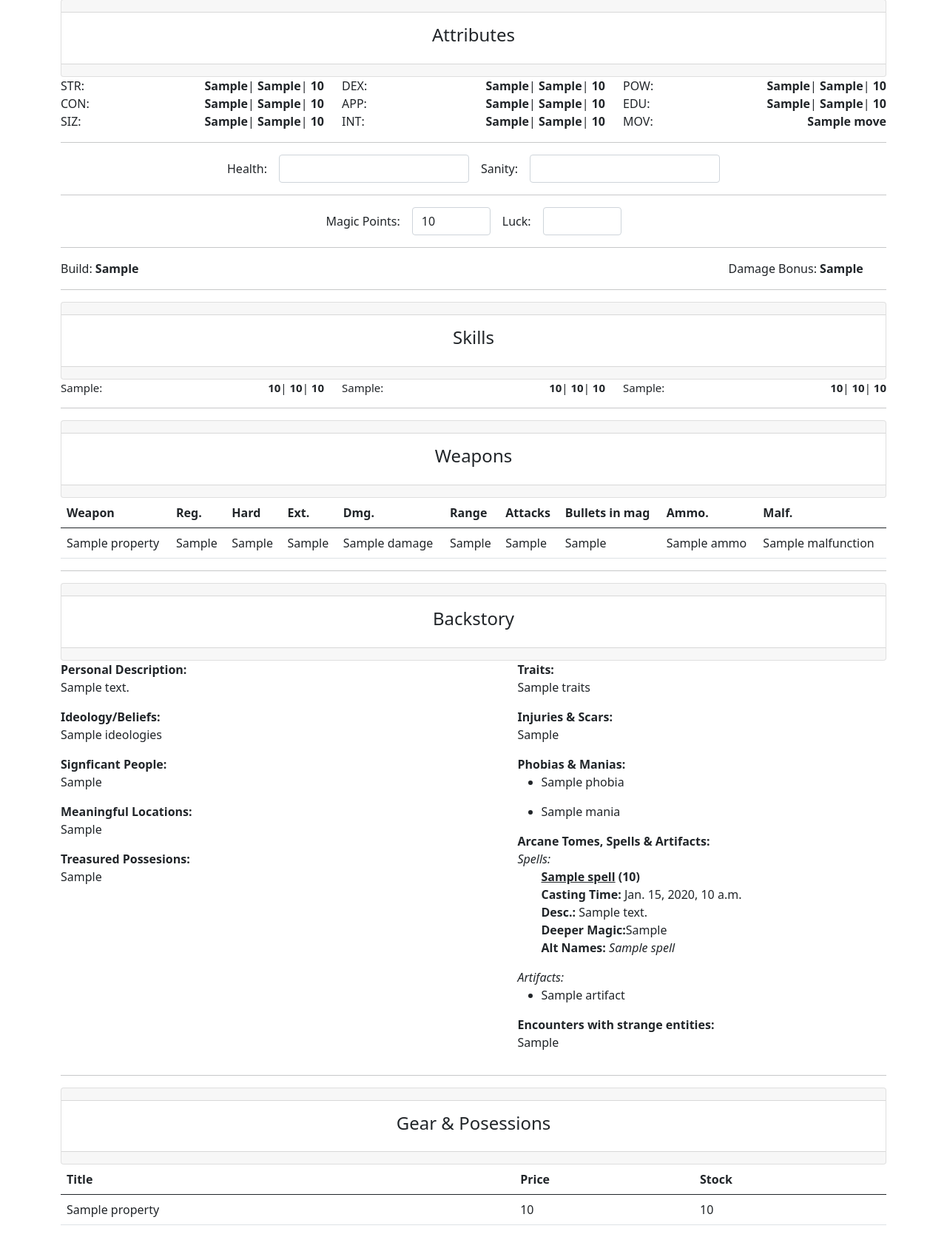
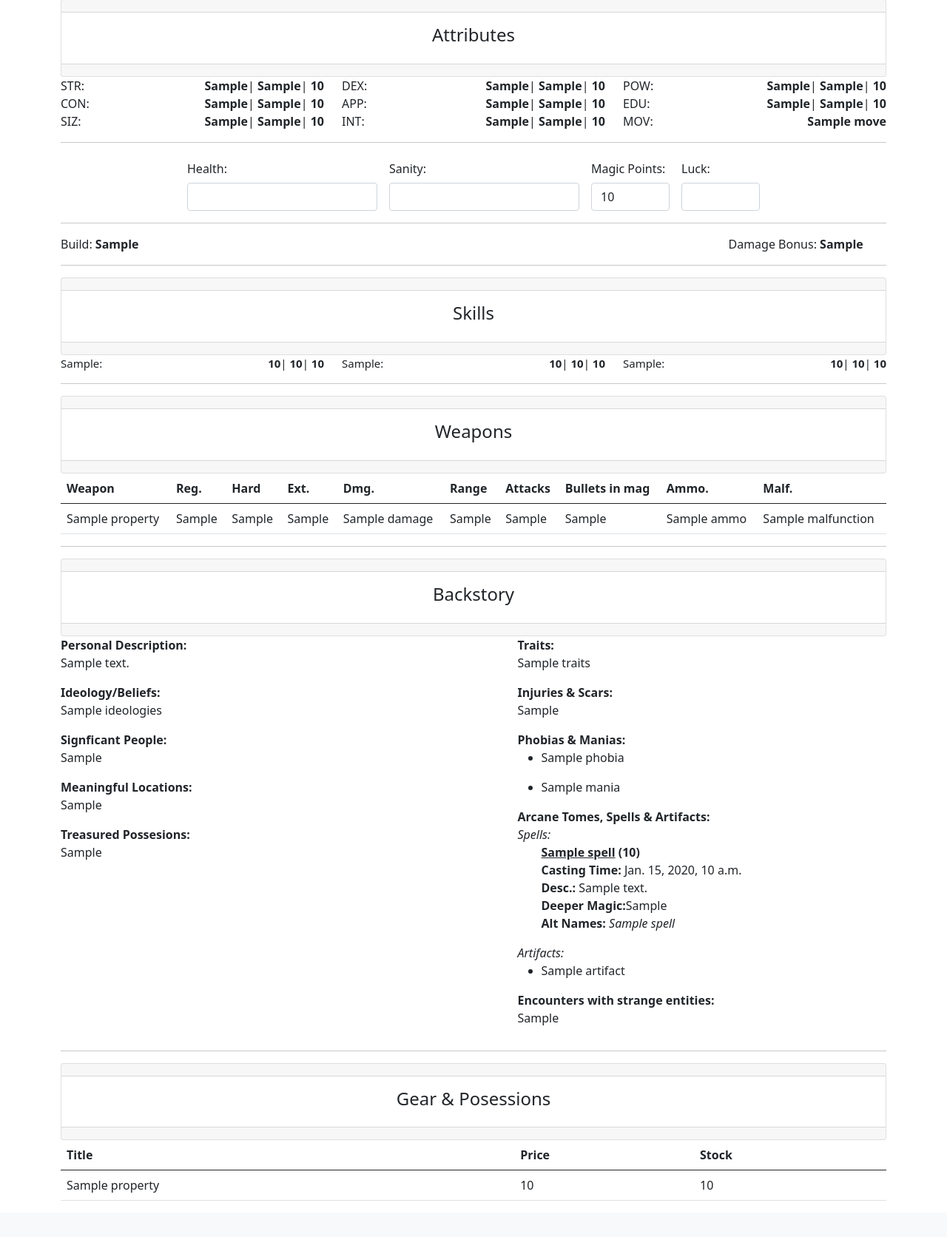
Before and after one commit to 0x-owl/bos-b, a Django app: template coc/creator/templates/character_sheet.html in a window 1280 px wide. Shown: the part 306-1978 px from the top of the page at 74% size. After the commit the page ends 1929 px from the top, so only its background shows below. Run offline with Django 3.2, Linux system fonts and the light colour scheme; the template is opened without the code that fills it: most values are stand-ins (such as "Sample title", 1, 10 or a date in 2020); parts of the project's set-up code (start-up, migrations or seed data) failed here and were passed over.

Commit message:
fix alingment

```diff
--- a/coc/creator/templates/inv_attributes.html
+++ b/coc/creator/templates/inv_attributes.html
@@ -107,34 +107,23 @@
 <hr>
 <!-- Derivative attributes -->
 <div class="row g-3 justify-content-md-center">
-    <div class="col-auto">
+    <div class="col-auto" style="display: inline">
         <label for="health" class="col-form-label">Health:</label>
-
-    </div>
-    <div class="col-auto">
         <input type="number" name="health" id="health" class="form-control" value="{{res.investigator.health}}"
             max="{{res.investigator.max_health}}">
     </div>
     <div class="col-auto">
         <label for="san" class="col-form-label">Sanity:</label>
-    </div>
-    <div class="col-auto">
         <input type="number" name="san" id="san" class="form-control" value="{{res.investigator.sanity}}" max="99">
     </div>
-</div>
-<hr>
-<div class="row g-3 justify-content-md-center">
+
     <div class="col-auto">
         <label class="col-form-label" for="mp">Magic Points:</label>
-    </div>
-    <div class="col-auto">
         <input id="mp" name="mp" type="number" value="{{res.investigator.magic_points}}"
             max="{{res.attributes.magic_points}}" min="0" class="form-control">
     </div>
     <div class="col-auto">
         <label class="col-form-label" for="luck">Luck:</label>
-    </div>
-    <div class="col-auto">
         <input id="luck" name="luck" type="number" value="{{res.investigator.luck}}" min="0" max="99"
             class="form-control">
     </div>
```
